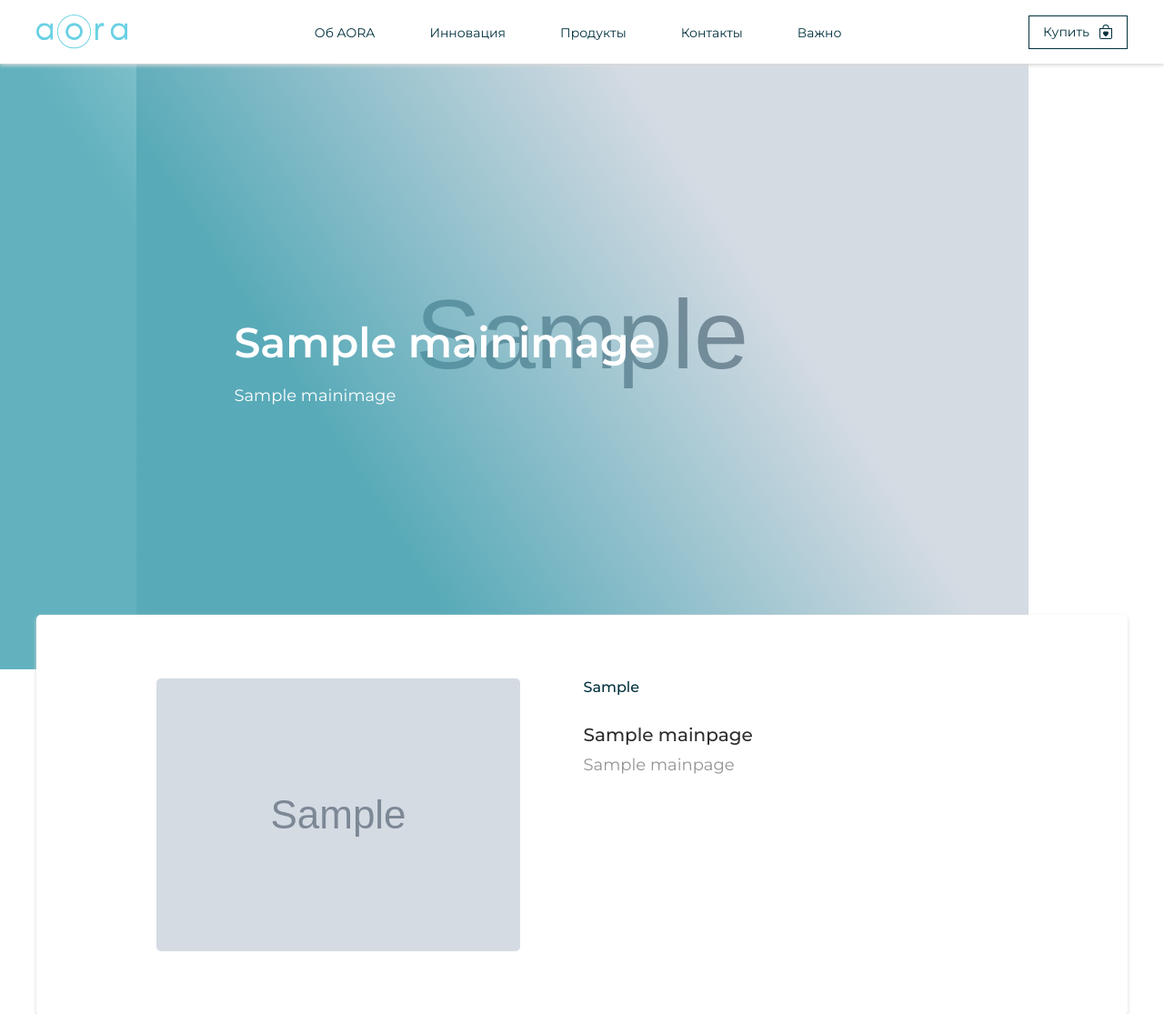
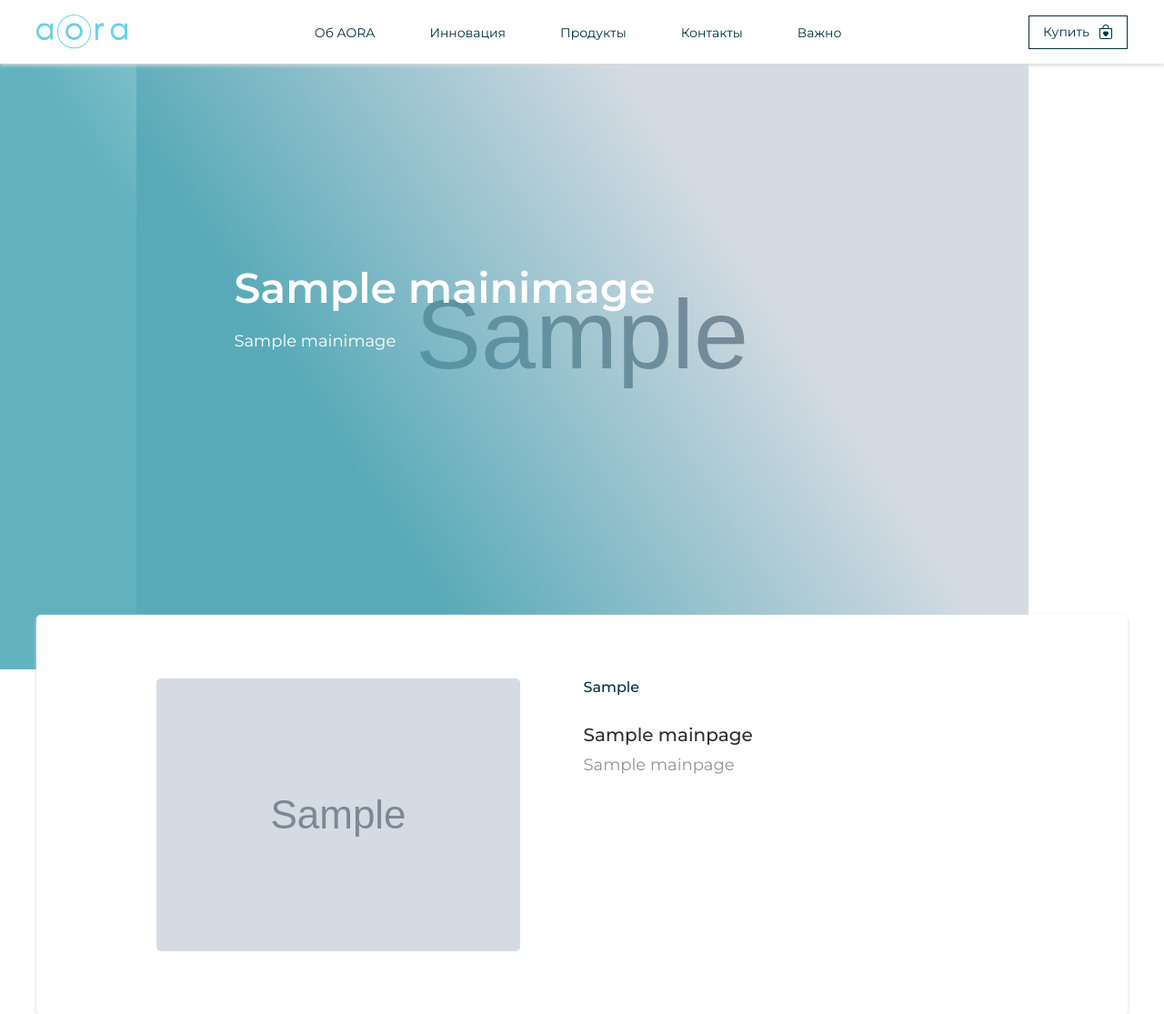
Before and after one commit to kingoker/AORA_django, a Django app: page / in a window 1280 px wide. Shown: the top 1115 px of the page at 91% size. Run offline with Django 4.2, Linux system fonts and the light colour scheme; tables that the repository leaves empty hold one stand-in row (values such as "Sample post"); grey boxes marked "Sample" are stand-in pictures; some libraries are stand-ins or nearby versions.

Commit message:
a lot of changes 14

```diff
--- a/AORA/static/css/main.css
+++ b/AORA/static/css/main.css
@@ -222,7 +222,7 @@ p {
 
 .swiper-slide .header__title {
     position: absolute;
-    top: 130px;
+    bottom: 70px;
     left: 11%;
 }
 
```
